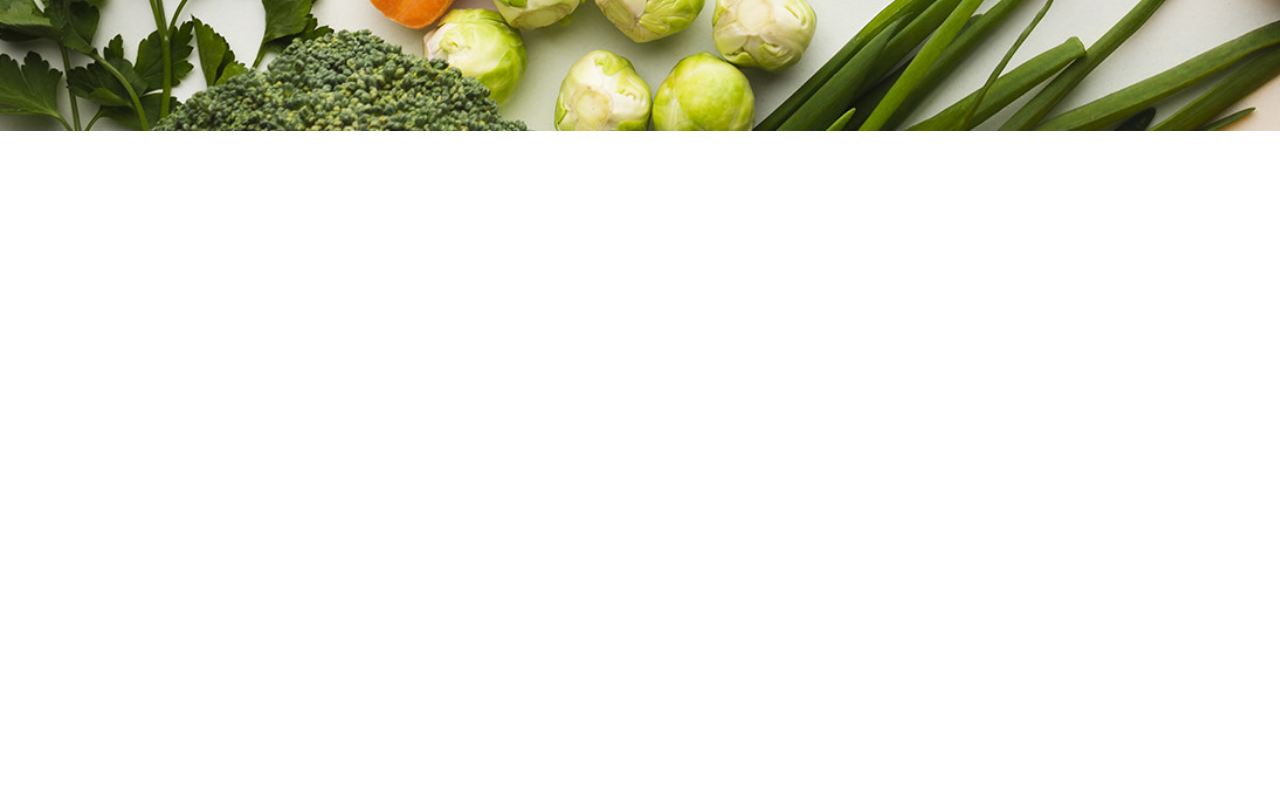
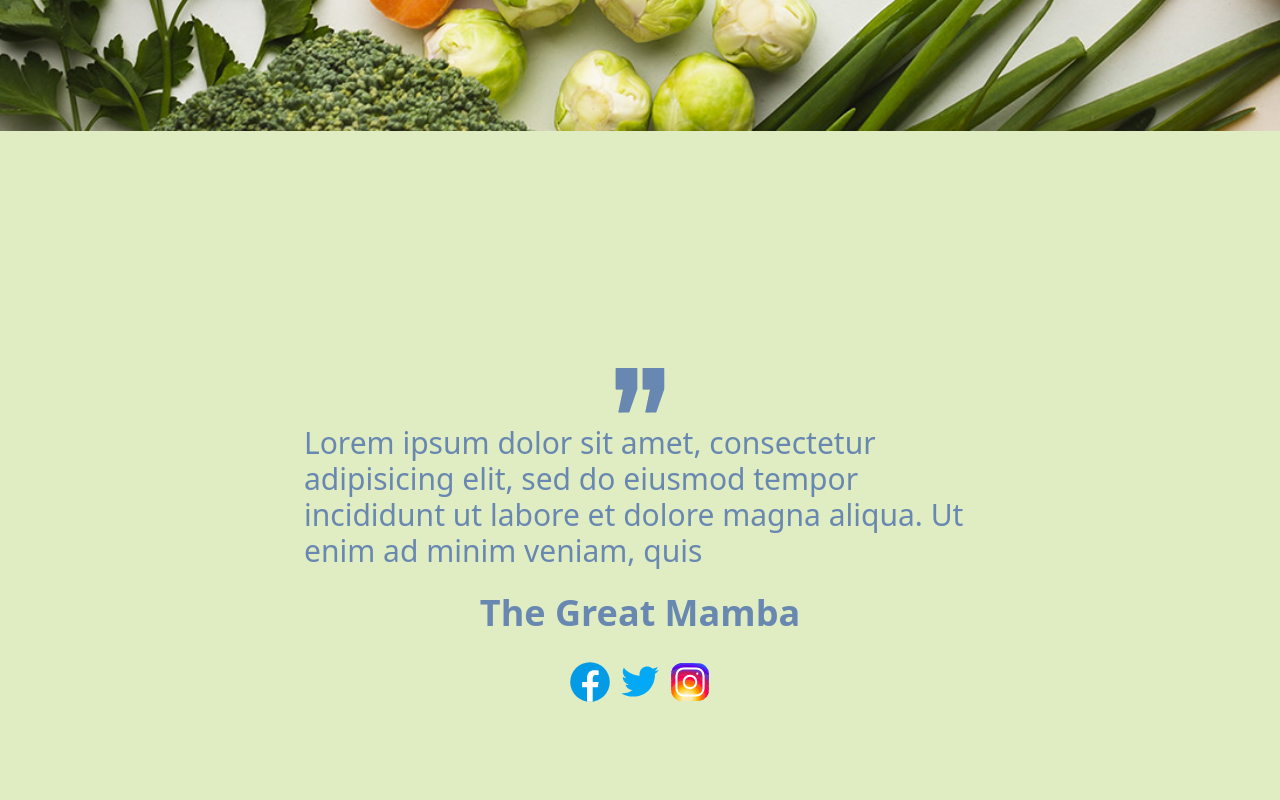
Before and after one commit to Jiseeeh/foodie, a Next.js app: page / in a window 1280 px wide. Shown: the part 4160-4960 px from the top of the page. Before the commit the page ends 4291 px from the top, so only its background shows below. Built offline with nearby package versions, Linux system fonts and the light colour scheme.

Commit message:
feat: build testimonial

```diff
--- /dev/null
+++ b/components/Testimonials.tsx
@@ -0,0 +1,45 @@
+import React from "react";
+import Image from "next/image";
+
+const Testimonial: React.FC = () => {
+  const iconSize = 50;
+
+  return (
+    <section>
+      <section className="p-3 min-h-screen text-dimmed-blue flex flex-col justify-center items-center bg-dimmed-green">
+        <Image src="/quote.svg" width={70} height={70} />
+        <p className="text-xl md:text-3xl md:max-w-2xl">
+          Lorem ipsum dolor sit amet, consectetur adipisicing elit, sed do
+          eiusmod tempor incididunt ut labore et dolore magna aliqua. Ut enim ad
+          minim veniam, quis{" "}
+        </p>
+        <h1 className="py-6 text-2xl font-bold md:text-4xl">The Great Mamba</h1>
+        {/* icons */}
+        <section className="flex justify-center items-center">
+          <Image
+            src="/fb.svg"
+            alt="fb icon"
+            width={iconSize}
+            height={iconSize}
+          />
+          <Image
+            src="/twitter.svg"
+            alt="twitter icon"
+            width={iconSize}
+            height={iconSize}
+          />
+          <Image
+            src="/instagram.svg"
+            alt="instagram icon"
+            width={iconSize}
+            height={iconSize}
+          />
+        </section>
+      </section>
+      {/* spacer */}
+      <section className="w-full bg-testimonial-wave bg-no-repeat bg-cover bg-center aspect-960/300"></section>
+    </section>
+  );
+};
+
+export default Testimonial;
--- a/pages/index.tsx
+++ b/pages/index.tsx
@@ -7,6 +7,7 @@ import Discount from "../components/Discount";
 import IDiscount from "../interfaces/IDiscount";
 import Order from "../components/Order";
 import FreeDelivery from "../components/FreeDelivery";
+import Testimonial from "../components/Testimonials";
 
 const Home: NextPage = () => {
   const discounts: IDiscount[] = [
@@ -42,6 +43,7 @@ const Home: NextPage = () => {
       ))}
       <Order />
       <FreeDelivery />
+      <Testimonial />
     </section>
   );
 };
```
